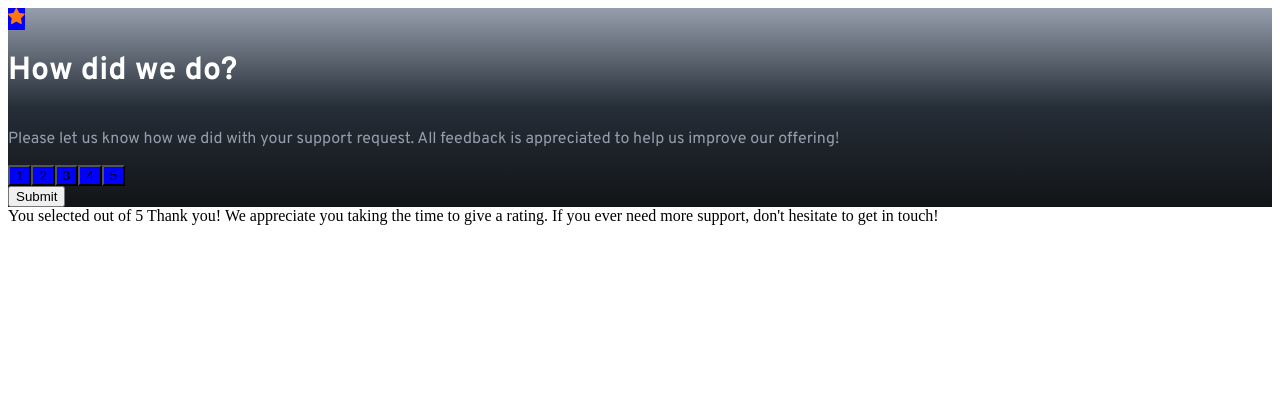
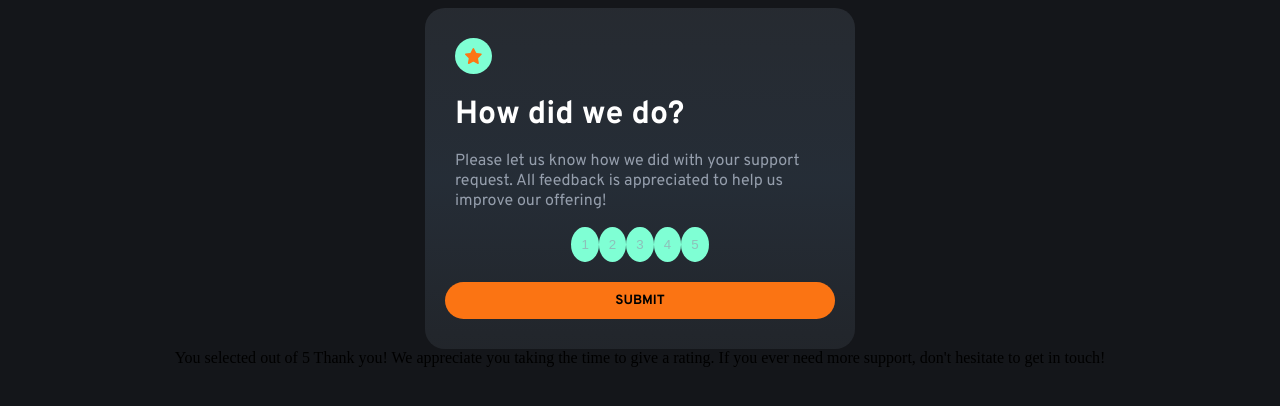
Before and after one commit to FelixHardjana/Interactive-Rating-Component---Frontend_Mentor, a plain HTML site: page index.html in a window 1280 px wide. Drawn offline with Linux system fonts and the light colour scheme.

Commit message:
added more styling and hover effect

```diff
--- a/index.html
+++ b/index.html
@@ -31,7 +31,7 @@
 
       <!-- Rating state start -->
 
-      <h1>How did we do?</h1>
+      <h1 id="main-title">How did we do?</h1>
 
       <p>Please let us know how we did with your support request. All feedback is appreciated
       to help us improve our offering!</p>
@@ -41,7 +41,7 @@
          <!-- The button from the JS file are now here -->
       </div>
 
-      <button type="submit">Submit</button>
+      <button type="submit">SUBMIT</button>
 
     </div>
 
--- a/style.css
+++ b/style.css
@@ -1,11 +1,21 @@
 
 body{
-    /* background-color: hsl(216, 12%, 8%); */
+    background-color: hsl(216, 12%, 9%);
+}
 
+main{
+    display: flex;
+    flex-direction: column;
+    justify-content: center;
+    align-items: center;
+}
+
+#main-title{
+    margin-bottom: 0;
 }
 
 .main-rating-panel{
-    background: linear-gradient(hsl(217, 12%, 63%), hsl(213, 19%, 18%), hsl(216, 12%, 8%));
+    background: linear-gradient(hsl(216, 12%, 17%), hsl(213, 19%, 18%), hsl(216, 12%, 15%));
 
     font-family: Overpass;
 
@@ -13,6 +23,11 @@ body{
     flex-direction: column;
     justify-content: center;
     align-items: flex-start;
+
+    width: 370px;
+    padding: 30px;
+
+    border-radius: 20px;
 
 }
 
@@ -25,12 +40,51 @@ body{
 }
 
 
-.circle-button{
-    background-color: blue;
+.circle-button, .rating-button button{
+    color: hsla(217, 12%, 63%, 0.65);
+    background-color: aquamarine;
+
+    border-radius: 50%;
+    border: none;
+
+    padding: 10px;
+
+    display: flex;
+}
+
+.rating-button, button[type="submit"]{
+    display: flex;
+    justify-content: center;
+    align-self: center;
 }
 
 .rating-button button{
-    background-color: blue;
+    margin-bottom: 20px;
+
+    cursor: pointer;
+    transition: 0.5s ease;
+}
+
+.rating-button button:hover{
+    background-color: white;
+}
+
+button[type="submit"]{
+    background-color: hsl(25, 97%, 53%);
+    font-family: Overpass;
+    font-weight: bold;
+
+    border: none;
+    border-radius: 50px;
+
+    padding: 10px 170px;
+
+    cursor: pointer;
+    transition: 0.5s ease;
+}
+
+button[type="submit"]:hover{
+    background-color: white;
 }
 
 /* This is the Overpass font */
```
